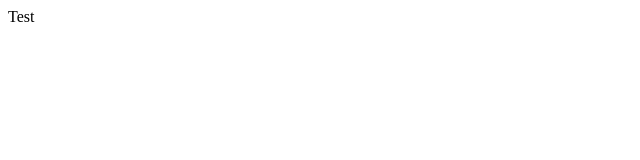
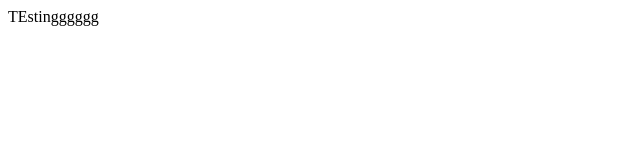
Before and after one commit to ReedClump/InstaBeats, a plain HTML site: page index.html in a window 1280 px wide. Shown: the full height of the page, 0-640 px from the left. Drawn offline with Linux system fonts and the light colour scheme.

Commit message:
InstaBeats main

```diff
--- a/index.html
+++ b/index.html
@@ -6,6 +6,6 @@
                 <script src=jquery.js></script>
             </head>
             <body>
-               <div id=pic>Test</div>
+               <div id=pic>TEstingggggg</div>
             </body>
         </html>
```
